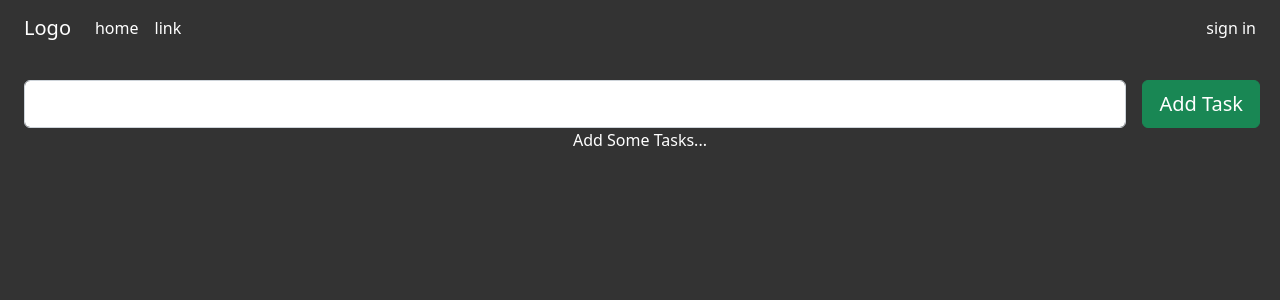
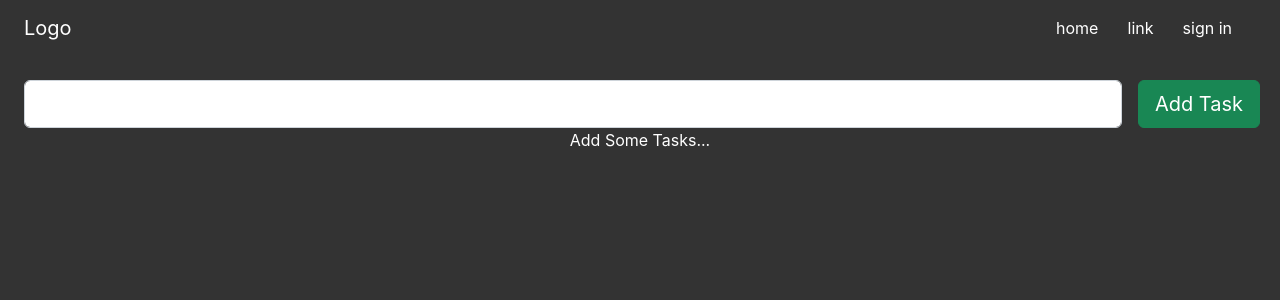
Before and after one commit to phylliswong/to-do-list, a React (Create React App) app: page /home in a window 1280 px wide. Shown: the top 300 px of the page. Built offline with nearby package versions, Linux system fonts and the light colour scheme.

Commit message:
feat: update signin to signout when a user has signed in

```diff
--- a/src/App.jsx
+++ b/src/App.jsx
@@ -2,7 +2,7 @@ import { Fragment } from 'react';
 import { Routes, Route } from 'react-router-dom';
 import 'bootstrap/dist/css/bootstrap.css';
 
-import Navigationbar from './routes/navbar/navbar.component';
+import Navigationbar from './routes/navigation/navbar.component';
 import Home from './routes/home/home.component';
 import Authentication from './components/authentication/authentication.component';
 
@@ -16,7 +16,7 @@ function App() {
       <Routes>
         <Route path='/' element={<Navigationbar />}>
           <Route path='home' element={<Home />} />
-          <Route path='sign-in' element={<Authentication />} />
+          <Route path='auth' element={<Authentication />} />
         </Route>
       </Routes>
     </Fragment>
--- /dev/null
+++ b/src/components/contexts/user.context.jsx
@@ -0,0 +1,13 @@
+import { createContext, useState } from "react";
+
+export const UserContext = createContext({
+  currentUser: null,
+  setCurrentUser: () => null,
+});
+
+
+export const UserProvider = ({ children }) => {
+  const [currentUser, setCurrentUser] = useState(null);
+  const value = { currentUser, setCurrentUser };
+  return <UserContext.Provider value={value}>{children}</UserContext.Provider>
+};
--- a/src/components/sign-in-form/sign-in-form.component.jsx
+++ b/src/components/sign-in-form/sign-in-form.component.jsx
@@ -1,4 +1,4 @@
-import { useState } from 'react';
+import { useState, useContext } from 'react';
 import {
   signInWithGooglePopup,
   createUserDocumentFromAuth,
@@ -8,6 +8,7 @@ import {
 import FormInput from '../form-input/form-input.component';
 import Button from '../button/button.component';
 
+import { UserContext } from '../contexts/user.context';
 import './sign-in-form.styles.scss';
 
 const defaultFormFields = {
@@ -18,6 +19,8 @@ const defaultFormFields = {
 const SignInForm = () => {
   const [formFields, setFormFields] = useState(defaultFormFields);
   const { email, password } = formFields;
+
+  const { setCurrentUser } = useContext(UserContext);
 
   const resetFormFields = () => {
     setFormFields(defaultFormFields);
@@ -37,7 +40,7 @@ const SignInForm = () => {
         email,
         password,
       );
-      console.log(user);
+      setCurrentUser(user);
       resetFormFields();
 
     } catch (error) {
--- a/src/index.js
+++ b/src/index.js
@@ -1,17 +1,21 @@
 import React from 'react';
 import ReactDOM from 'react-dom/client';
+import { BrowserRouter } from 'react-router-dom';
+import reportWebVitals from './reportWebVitals';
 
-import { BrowserRouter } from 'react-router-dom';
+import App from './App';
+
+import { UserProvider } from './components/contexts/user.context';
 
 import './index.css';
-import App from './App';
-import reportWebVitals from './reportWebVitals';
 
 const root = ReactDOM.createRoot(document.getElementById('root'));
 root.render(
   <React.StrictMode>
     <BrowserRouter>
-      <App />
+      <UserProvider>
+        <App />
+      </UserProvider>
     </BrowserRouter>
   </React.StrictMode>
 );
--- a/src/routes/navbar/navbar.component.jsx
+++ /dev/null
@@ -1,35 +0,0 @@
-import { Fragment } from 'react';
-import { Outlet, Link } from 'react-router-dom';
-
-import './navbar.styles.scss';
-
-const Navigationbar = () => {
-  return (
-    <Fragment>
-      <nav className='navbar navbar-expand-lg'>
-        <button className='navbar-toggler' type='button' data-toggle='collapse'>
-          <span className='navbar-toggler-icon'></span>
-        </button>
-        <div className='collapse navbar-collapse'>
-          <Link className='navbar-brand nav-link' to='/home'>
-            Logo
-          </Link>
-          <ul className='navbar-nav mr-auto mt-2 mt-lg-0'>
-            <li className='nav-item active'>
-              <Link className='nav-link' to='/home'>home</Link>
-            </li>
-            <li className='nav-item'>
-              <Link className='nav-link' to='#'>link</Link>
-            </li>
-          </ul>
-        </div>
-        <div>
-            <a className='signin-link' href='/sign-in'>sign in</a>
-        </div>
-      </nav>
-      <Outlet />
-    </Fragment>
-  )
-}
-
-export default Navigationbar;
--- /dev/null
+++ b/src/routes/navigation/navbar.component.jsx
@@ -0,0 +1,46 @@
+import { Fragment, useContext } from 'react';
+import { Outlet, Link } from 'react-router-dom';
+
+import { UserContext } from '../../components/contexts/user.context';
+
+import './navbar.styles.scss';
+
+const Navigationbar = () => {
+  const { currentUser, setCurrentUser } = useContext(UserContext);
+
+  const signOutUser = () => {
+    setCurrentUser(null);
+  }
+
+  return (
+    <Fragment>
+      <nav className='navigation-container navbar navbar-fixed-top'>
+        <div className='logo-container'>
+          <Link className='navbar-brand nav-link' to='/home'>
+            Logo
+          </Link>
+        </div>
+        <div className='navlinks-container'>
+          <Link className='nav-link' to='/home'>home</Link>
+          <Link className='nav-link' to='#'>link</Link>
+          { currentUser ?
+          (
+            <Link
+              onClick={signOutUser}
+              className='signin-link'
+              to='/auth'
+            >sign out</Link>
+          ) : (
+            <Link
+              className='signin-link'
+              to='/auth'
+            >sign in</Link>
+          )}
+        </div>
+      </nav>
+      <Outlet />
+    </Fragment>
+  )
+}
+
+export default Navigationbar;
--- a/src/routes/navbar/navbar.styles.scss
+++ b/src/routes/navigation/navbar.styles.scss
@@ -1,17 +1,21 @@
 .navbar {
   background: rgb(51, 51, 51);
+  margin: 0 24px;
 
-  .navbar-collapse {
-    margin-left: 24px;
-  }
-
-  ul {
-    list-style-type: none;
+  .navlinks-container {
+    margin: 0;
+    display: flex;
+    justify-content: space-between;
+    width: 200px;
   }
 
   a {
     color: white;
-    text-decoration: none
+    text-decoration: none;
+    display: flex;
+    justify-content: flex-end;
+    text-align: right;
+    margin: 0;
   }
 
   a:hover {
```
